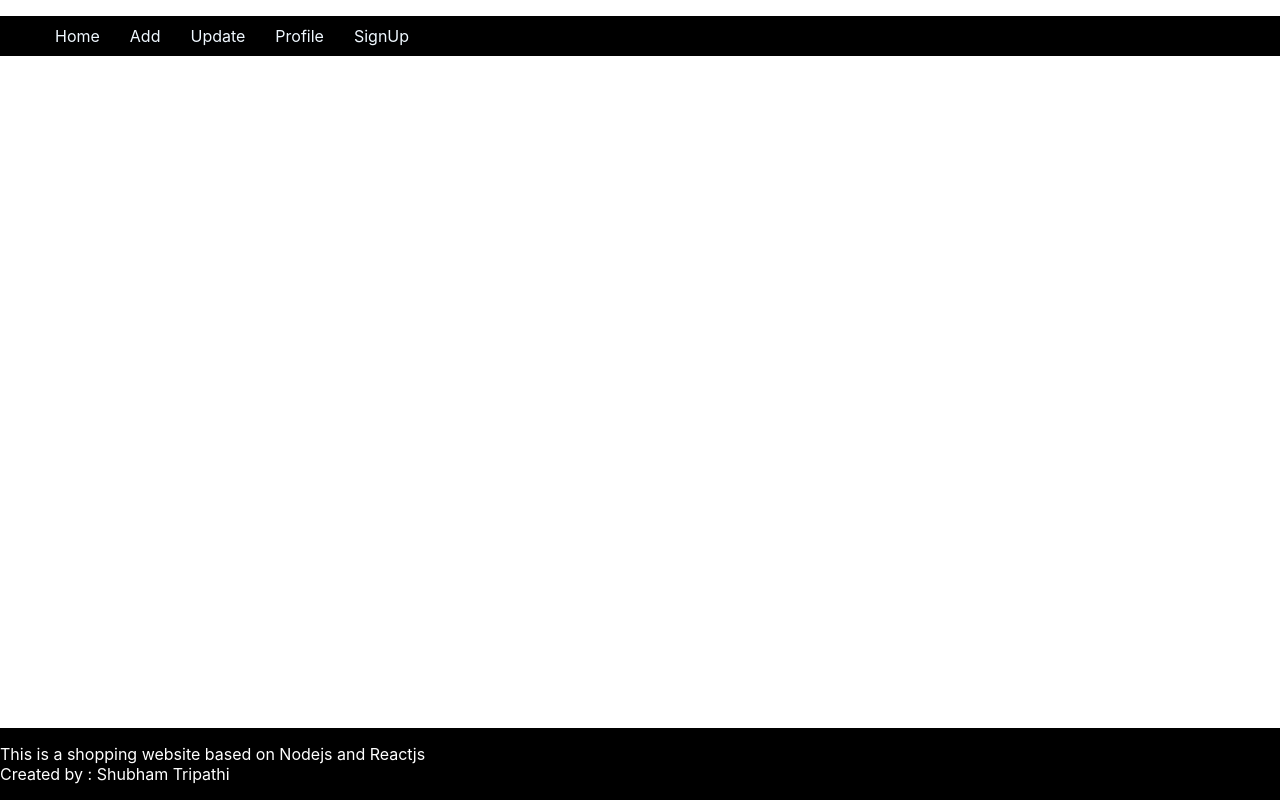
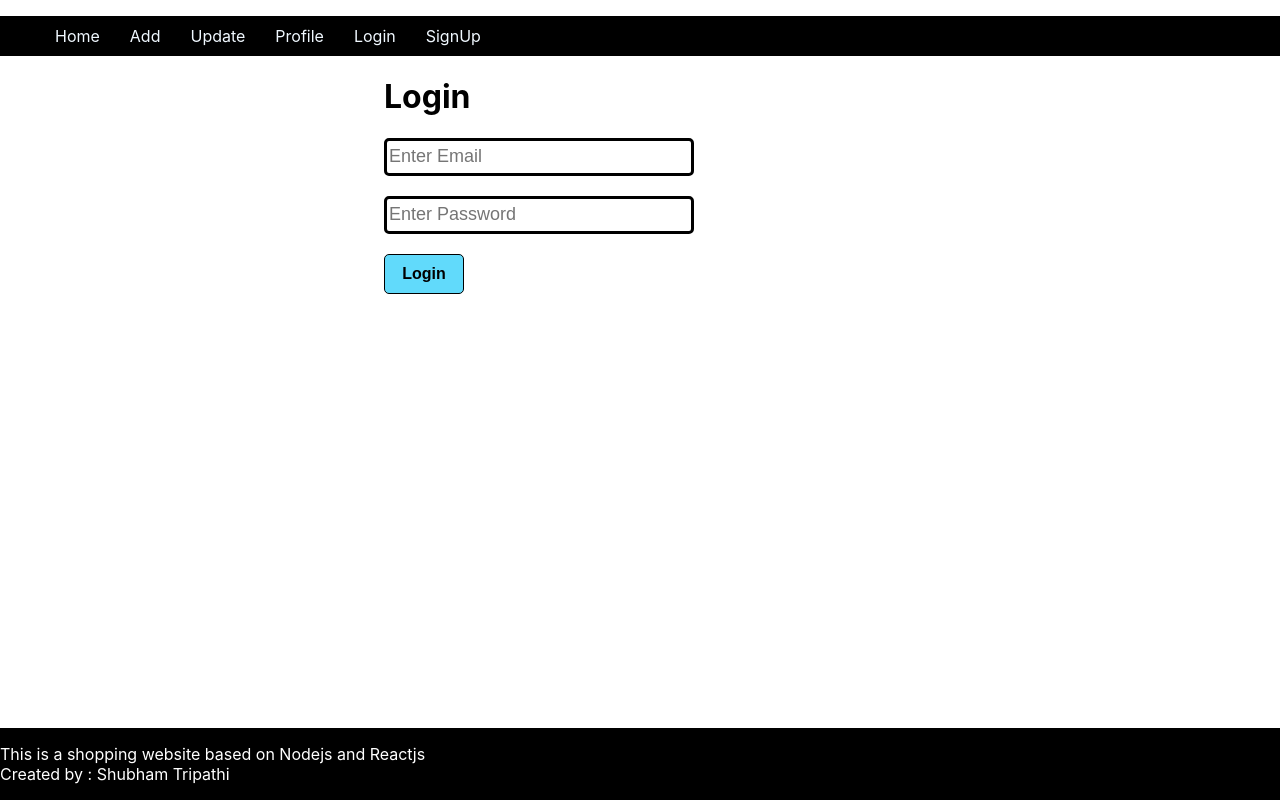
Before and after one commit to shubhhtr/ecomfrontend, a React (Create React App) app: page /login in a window 1280 px wide. Built offline with nearby package versions, Linux system fonts and the light colour scheme.

Commit message:
Login UI

```diff
--- a/src/App.css
+++ b/src/App.css
@@ -45,10 +45,10 @@
   font-size: large;
   color: rgb(5, 119, 154)
 }
-.signup {
+.signup, .login {
   margin-left: 30%;
 }
-.signup button{
+.signup button, .login button{
   border: 1px black solid;
   border-radius: 5px;
   height: 40px;
--- a/src/App.js
+++ b/src/App.js
@@ -4,6 +4,7 @@ import './App.css';
 import Footer from "./Components/Footer.js";
 import SignUp from "./Components/SignUp.js";
 import PrivateRoute from "./Components/PrivateComponent";
+import Login from "./Components/Login";
 
 function App() {
   return (
@@ -21,6 +22,7 @@ function App() {
           </Route>
 
           <Route path="/signup" element={ <SignUp /> } />
+          <Route path="/login" element={ <Login /> } />
 
         </Routes>
       </BrowserRouter>
--- /dev/null
+++ b/src/Components/Login.js
@@ -0,0 +1,21 @@
+import React,{useState} from "react";
+
+const Login=()=>{
+    const [email,setEmail]=useState("");
+    const [pass,setPass]=useState("");
+
+    const collectData=()=>{
+        console.log(email,pass);
+    }
+
+    return (
+        <div className="login">
+            <h1>Login</h1>
+            <input className="inputbox" type="text" onChange={(e)=>setEmail(e.target.value)} placeholder="Enter Email" />
+            <input className="inputbox" type="password" onChange={(e)=>setPass(e.target.value)} placeholder="Enter Password" />
+            <button onClick={collectData}>Login</button>
+        </div>
+    )
+}
+
+export default Login;
--- a/src/Components/Nav.js
+++ b/src/Components/Nav.js
@@ -20,6 +20,7 @@ const Nav=()=>{
                 <li><Link to="/add">Add</Link></li>
                 <li><Link to="/update">Update</Link></li>
                 <li><Link to="/profile">Profile</Link></li>
+                <li><Link to="/login">Login</Link></li>
                 <li> { vali ? <Link onClick={Logout} to="/signup">Logout</Link> : <Link to="/signup">SignUp</Link>}</li>;
             </ul>
         </div>
```
